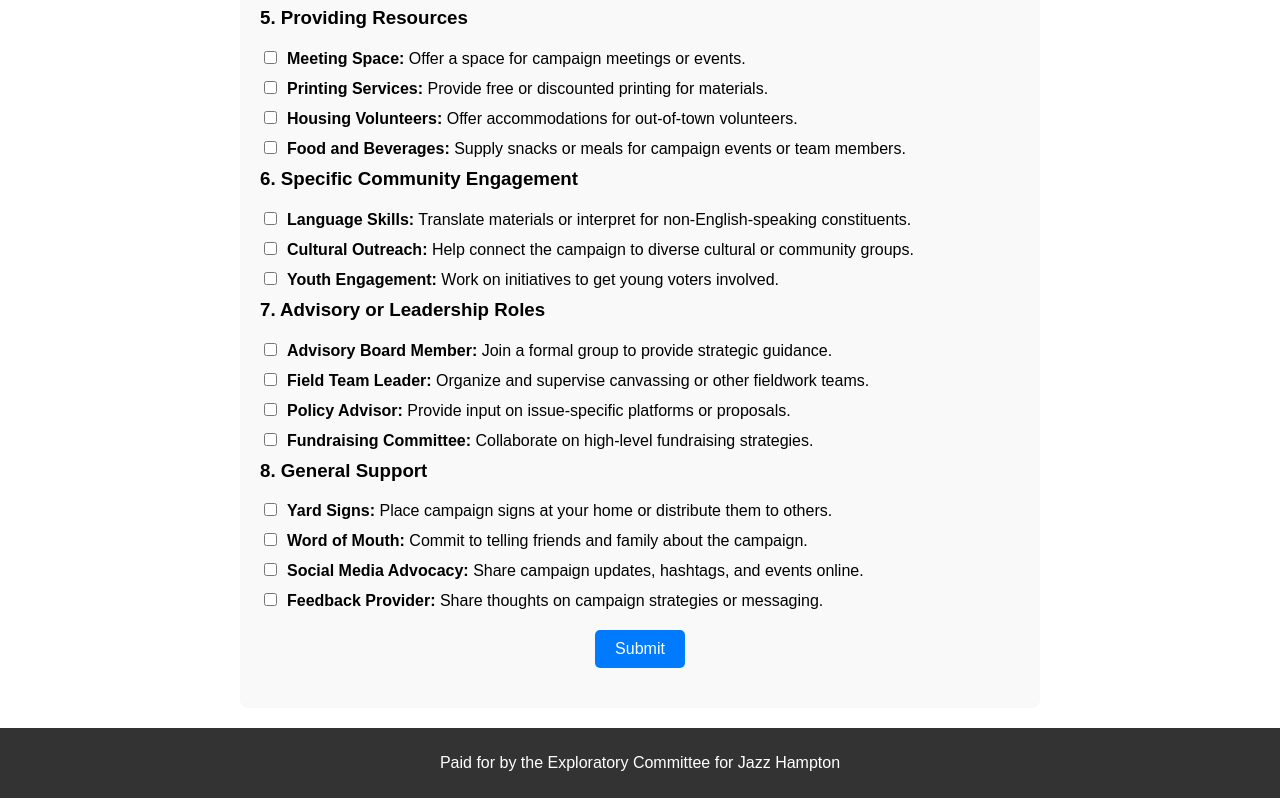
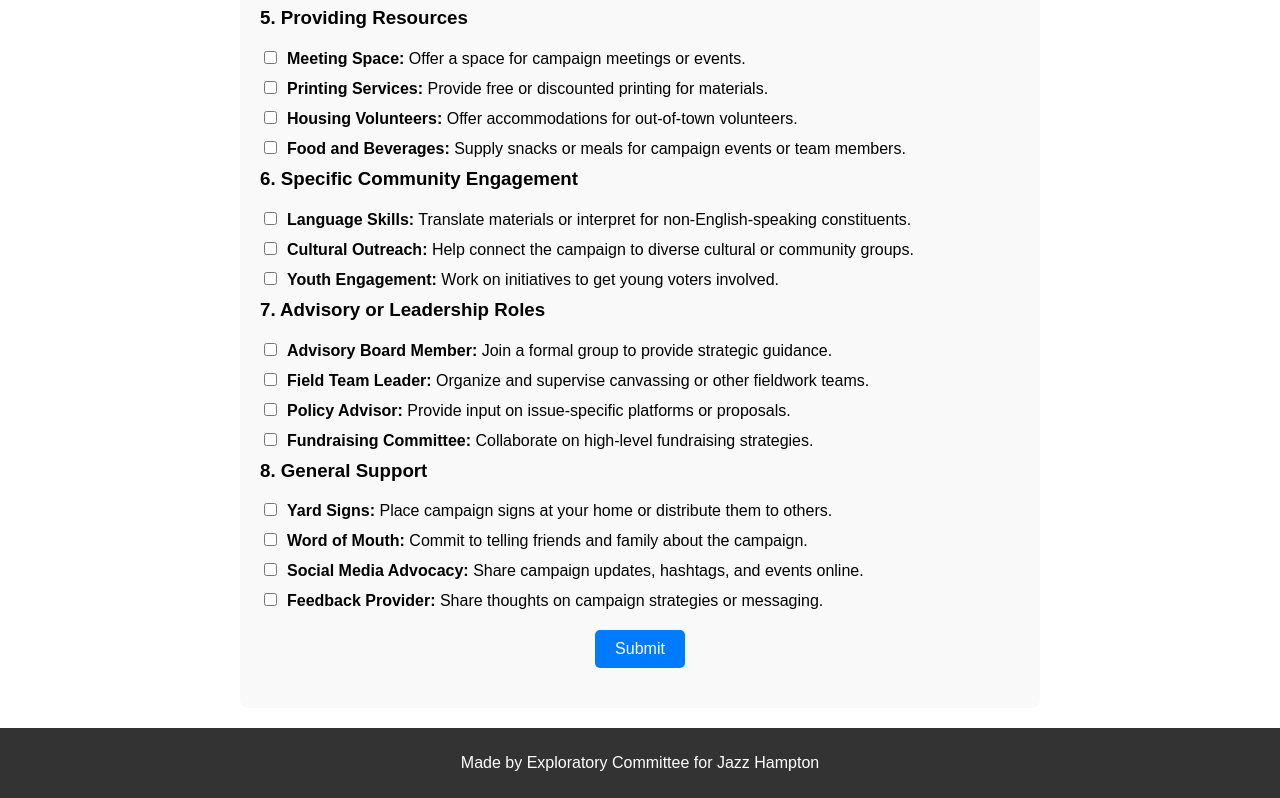
Before and after one commit to webhosting2025/Jazz-Hampton-exploratory-committee, a plain HTML site: page index.html in a window 1280 px wide. Shown: the part 1721-2519 px from the top of the page. Drawn offline with Linux system fonts and the light colour scheme.

Commit message:
Update index.html

```diff
--- a/index.html
+++ b/index.html
@@ -88,7 +88,7 @@
 <body>
 
 <header>
-    <img src="Headshot2024.jpg" alt="Jazz Hampton">
+    <img src="headshot2024.jpg" alt="Jazz Hampton">
     <div class="overlay">
         <h1>Exploratory Committee for Jazz Hampton</h1>
         <p>Your Support Makes a Difference!</p>
@@ -154,7 +154,7 @@
 </section>
 
 <footer>
-    <p>Paid for by the Exploratory Committee for Jazz Hampton</p>
+    <p>Made by Exploratory Committee for Jazz Hampton</p>
 </footer>
 
 </body>
```
